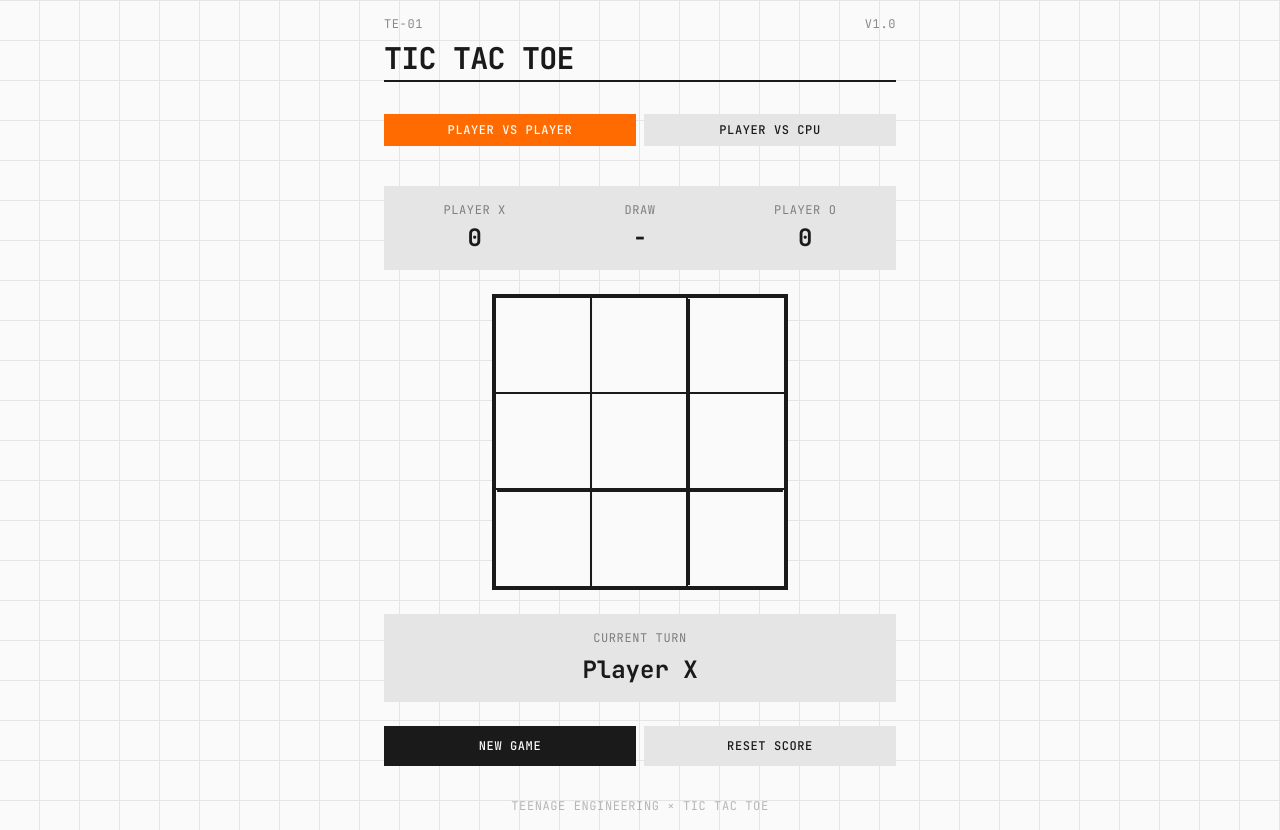
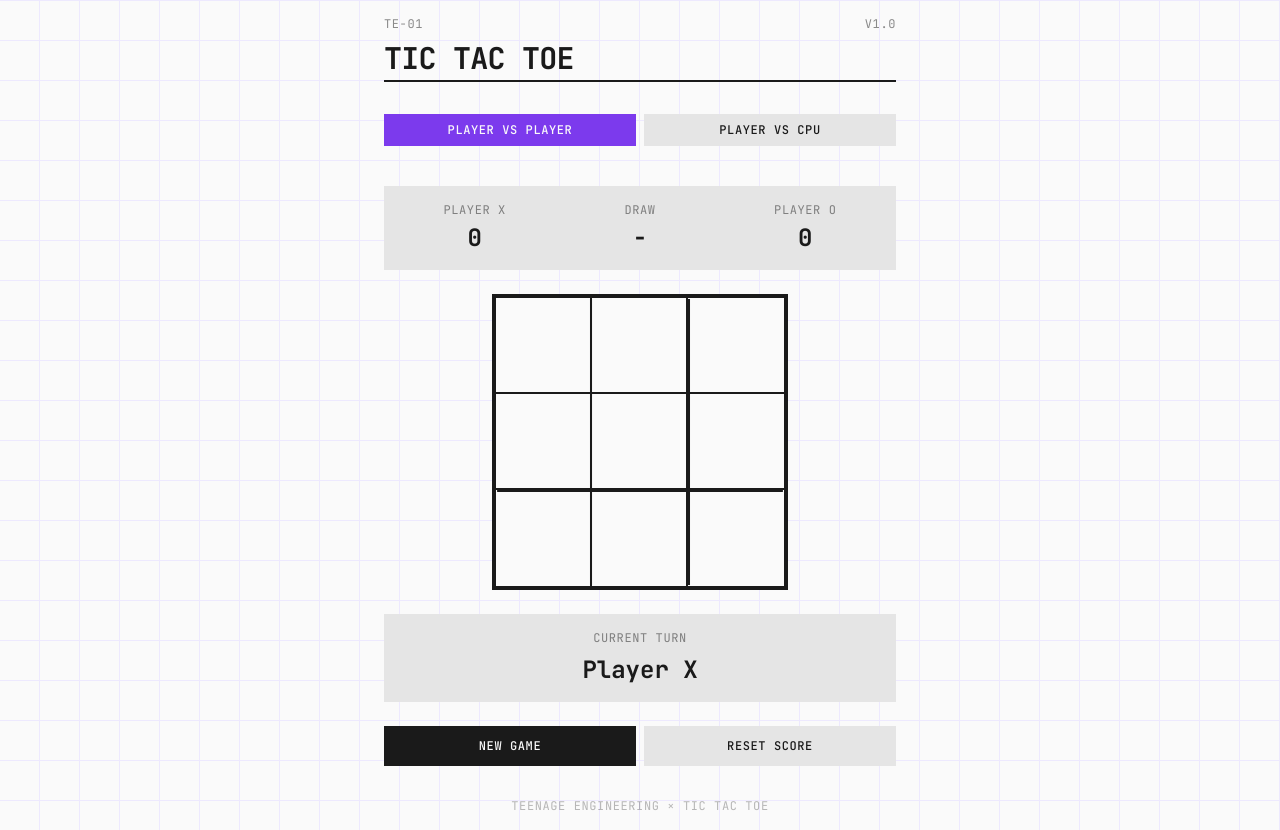
Before and after one commit to areibman/freeswarm-sample-app, a React (Vite) app: page / in a window 1280 px wide. Built offline with nearby package versions, Linux system fonts and the light colour scheme; the HTML template or start-up script is replaced by a standard one.

Commit message:
Update color scheme to purple theme
Co-authored-by: alex <alex@agentops.ai>

```diff
--- a/src/index.css
+++ b/src/index.css
@@ -20,12 +20,12 @@
 @layer utilities {
   .grid-pattern {
     background-image:
-      repeating-linear-gradient(0deg, transparent, transparent 39px, #E5E5E5 39px, #E5E5E5 40px),
-      repeating-linear-gradient(90deg, transparent, transparent 39px, #E5E5E5 39px, #E5E5E5 40px);
+      repeating-linear-gradient(0deg, transparent, transparent 39px, #EDE9FE 39px, #EDE9FE 40px),
+      repeating-linear-gradient(90deg, transparent, transparent 39px, #EDE9FE 39px, #EDE9FE 40px);
     background-size: 40px 40px;
   }
 
   .text-shadow-glow {
-    text-shadow: 0 0 20px rgba(255, 107, 0, 0.5);
+    text-shadow: 0 0 20px rgba(124, 58, 237, 0.5);
   }
 }
--- a/tailwind.config.js
+++ b/tailwind.config.js
@@ -7,7 +7,7 @@ export default {
   theme: {
     extend: {
       colors: {
-        'te-orange': '#FF6B00',
+        'te-orange': '#7C3AED',
         'te-black': '#1A1A1A',
         'te-gray': '#E5E5E5',
         'te-white': '#FAFAFA',
```
